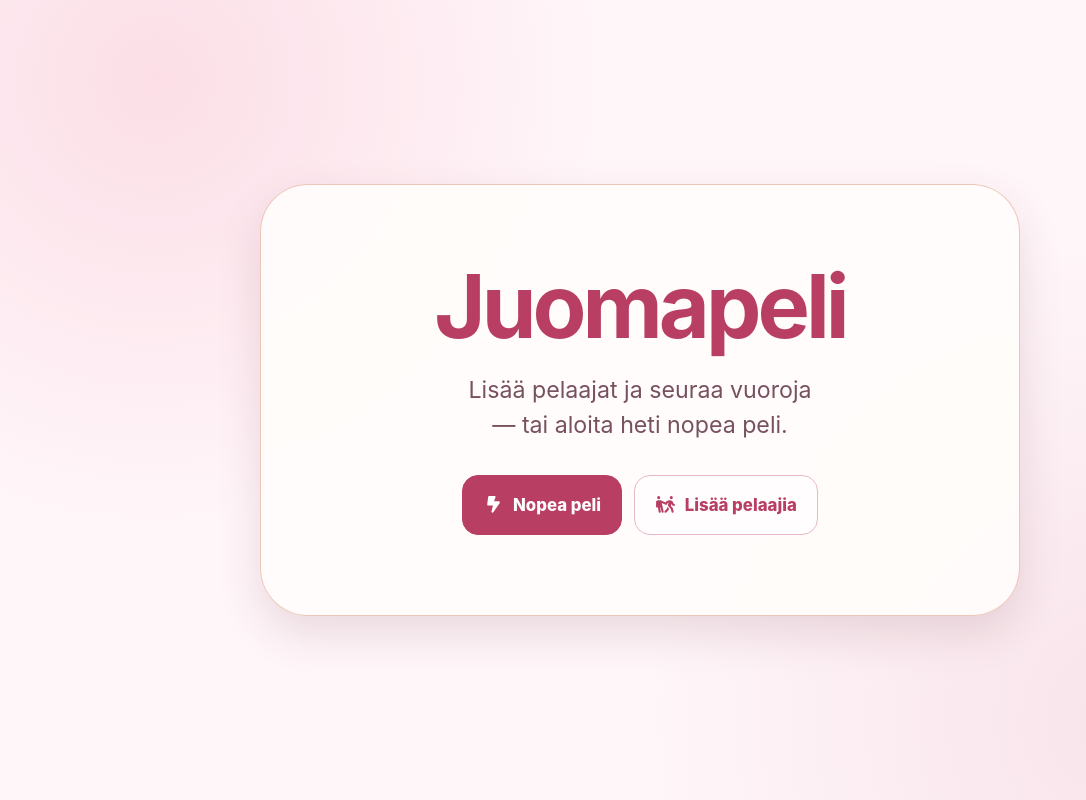
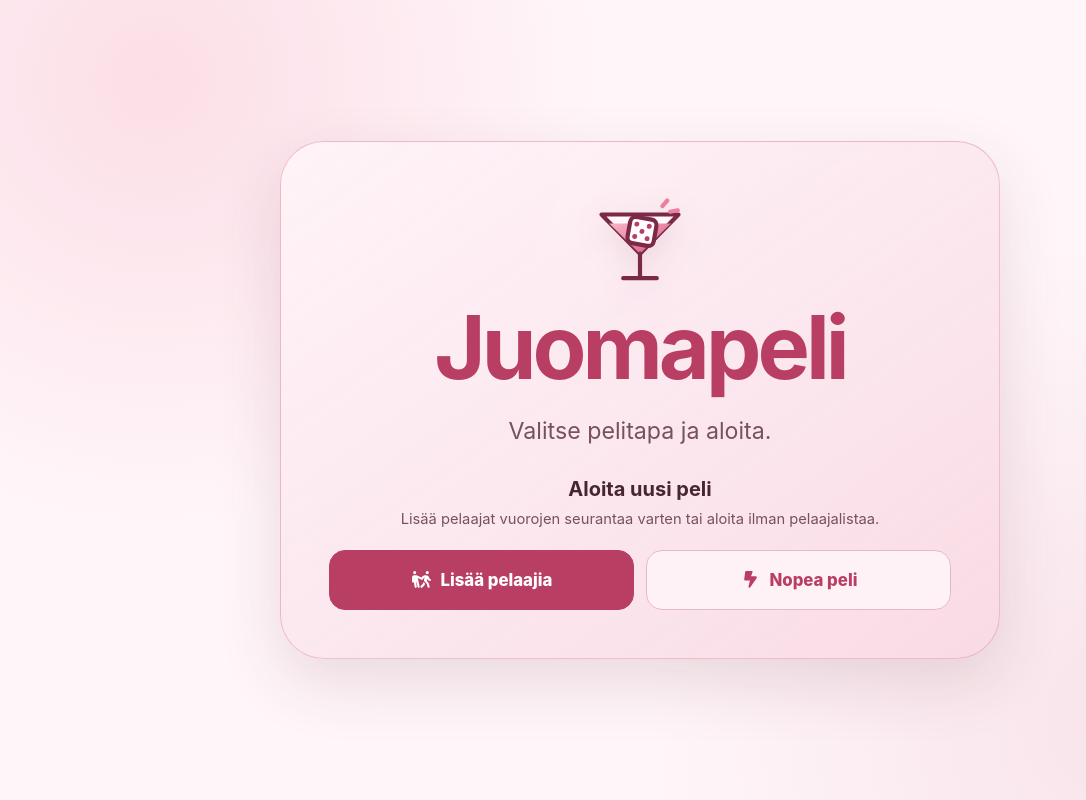
Before and after one commit to roqqq3/card-game, a React (Create React App) app: page / in a window 1280 px wide. Shown: the whole page, without its empty margins (0-1086 px from the left). Built offline with nearby package versions, Linux system fonts and the light colour scheme.

Commit message:
Improve styling

```diff
--- a/src/App.css
+++ b/src/App.css
@@ -72,8 +72,9 @@
   border: 1px solid var(--color-border);
   border-radius: 999px;
   color: var(--color-text-muted);
-  background: rgba(255, 253, 251, 0.86);
+  background: var(--surface-control);
   box-shadow: var(--shadow-soft);
+  backdrop-filter: blur(12px);
   font-size: 0.86rem;
   font-weight: 700;
   letter-spacing: 0.06em;
--- a/src/App.tsx
+++ b/src/App.tsx
@@ -204,6 +204,12 @@ const App = () => {
     setGamestate(Gamestate.Playing)
   }
 
+  const savedGameSummary = savedGame
+    ? `${savedGame.players.length === 0
+      ? 'Nopea peli'
+      : `${savedGame.players.length} ${savedGame.players.length === 1 ? 'pelaaja' : 'pelaajaa'}`} · Kortti: ${savedGame.currentCard.name}`
+    : undefined
+
   switch (gamestate) {
     case Gamestate.AddPlayers:
       return (
@@ -262,6 +268,7 @@ const App = () => {
             quickStartGame={startGame}
             handleSetAddPlayersScreen={handleSetAddPlayersScreen}
             hasSavedGame={Boolean(savedGame)}
+            savedGameSummary={savedGameSummary}
             resumeGame={resumeGame}
           />
         </div>
--- a/src/components/AddPlayerModal.tsx
+++ b/src/components/AddPlayerModal.tsx
@@ -17,8 +17,9 @@ const Modal = styled.form`
   padding: 1.5rem;
   border: 1px solid var(--color-border);
   border-radius: 1.5rem;
-  background: var(--color-surface);
+  background: var(--surface-glass);
   box-shadow: var(--shadow-card);
+  backdrop-filter: blur(18px);
 `;
 
 const Title = styled.h2`
@@ -39,7 +40,7 @@ const StyledInput = styled.input`
   border: 1px solid var(--color-border);
   border-radius: 0.85rem;
   color: var(--color-text);
-  background: white;
+  background: var(--surface-control);
 `;
 
 const ButtonContainer = styled.div`
--- a/src/components/Button.tsx
+++ b/src/components/Button.tsx
@@ -13,11 +13,6 @@ const ButtonContainer = styled.div`
     position: static;
     z-index: 5;
     flex: 0 0 auto;
-    padding: 0.5rem;
-    border: 1px solid rgba(233, 184, 199, 0.8);
-    border-radius: 1.25rem;
-    background: rgba(255, 246, 249, 0.92);
-    backdrop-filter: blur(12px);
   }
 `;
 
--- a/src/components/Notification.tsx
+++ b/src/components/Notification.tsx
@@ -17,7 +17,7 @@ const StyledNotification = styled.p`
   border: 1px solid var(--color-border);
   border-radius: 0.9rem;
   color: var(--color-text);
-  background: rgba(255, 253, 251, 0.96);
+  background: var(--surface-glass);
   box-shadow: var(--shadow-soft);
   font-size: 0.92rem;
   font-weight: 700;
--- a/src/components/PlayerList.tsx
+++ b/src/components/PlayerList.tsx
@@ -9,8 +9,9 @@ const Panel = styled.section`
   overflow: hidden;
   border: 1px solid var(--color-border);
   border-radius: 1.25rem;
-  background: rgba(255, 253, 251, 0.88);
+  background: var(--surface-glass);
   box-shadow: var(--shadow-soft);
+  backdrop-filter: blur(14px);
 
   @media (max-width: 820px) {
     display: flex;
@@ -130,7 +131,7 @@ const AddButton = styled.button`
   border: 1px solid var(--color-border);
   border-radius: 0.8rem;
   color: var(--color-primary);
-  background: var(--color-surface);
+  background: var(--surface-control);
   font-weight: 800;
 
   &:hover {
--- a/src/components/RemovePlayerModal.tsx
+++ b/src/components/RemovePlayerModal.tsx
@@ -16,8 +16,9 @@ const Modal = styled.div`
   padding: 1.5rem;
   border: 1px solid var(--color-border);
   border-radius: 1.5rem;
-  background: var(--color-surface);
+  background: var(--surface-glass);
   box-shadow: var(--shadow-card);
+  backdrop-filter: blur(18px);
 `;
 
 const Title = styled.h2`
--- a/src/components/SingleCard.tsx
+++ b/src/components/SingleCard.tsx
@@ -25,7 +25,7 @@ const CardContainer = styled.article`
   padding: clamp(2rem, 6vw, 4.5rem);
   border: 1px solid rgba(233, 185, 170, 0.78);
   border-radius: clamp(1.5rem, 4vw, 2.5rem);
-  background: linear-gradient(150deg, #fffdfd 0%, #fff6fa 100%);
+  background: var(--surface-glass-light);
   box-shadow: var(--shadow-card);
   text-align: center;
 
--- a/src/components/Welcome.tsx
+++ b/src/components/Welcome.tsx
@@ -3,25 +3,26 @@ import { FontAwesomeIcon } from '@fortawesome/react-fontawesome';
 import styled from 'styled-components'
 
 const WelcomeContainer = styled.main`
-  width: min(100%, 760px);
-  padding: clamp(2rem, 7vw, 5rem);
-  border: 1px solid rgba(233, 185, 170, 0.8);
-  border-radius: clamp(1.75rem, 5vw, 3rem);
-  background: rgba(255, 253, 251, 0.9);
-  box-shadow: var(--shadow-card);
+  width: min(100%, 720px);
+  position: relative;
+  isolation: isolate;
+  overflow: hidden;
+  padding: clamp(1.25rem, 4vw, 3rem);
+  border: 1px solid rgba(218, 125, 151, 0.42);
+  border-radius: clamp(1.75rem, 5vw, 2.75rem);
+  background: var(--surface-glass);
+  box-shadow: 0 24px 64px rgba(103, 43, 65, 0.14);
+  backdrop-filter: blur(18px);
   text-align: center;
+
 `
 
-const ButtonContainer = styled.div`
-  display: flex;
-  align-items: stretch;
-  justify-content: center;
-  gap: 0.75rem;
-  margin-top: 2rem;
-
-  @media (max-width: 520px) {
-    flex-direction: column;
-  }
+const BrandIcon = styled.img`
+  width: clamp(5.25rem, 11vw, 7rem);
+  height: clamp(5.25rem, 11vw, 7rem);
+  display: block;
+  margin: 0 auto 0.25rem;
+  filter: drop-shadow(0 10px 16px rgba(103, 43, 65, 0.12));
 `
 
 const StyledTitle = styled.h1`
@@ -40,6 +41,82 @@ const StyledDescription = styled.p`
   line-height: 1.5;
   text-wrap: balance;
 `;
+
+const ActionSections = styled.div`
+  display: grid;
+  gap: 1.5rem;
+  margin-top: 1.8rem;
+`
+
+const NewGameSection = styled.section`
+  text-align: center;
+`
+
+const ContinueSection = styled.section`
+  display: flex;
+  align-items: center;
+  justify-content: space-between;
+  gap: 1rem;
+  padding: 1.25rem 0.25rem 0;
+  border-top: 1px solid rgba(184, 63, 99, 0.22);
+  text-align: left;
+
+  @media (max-width: 520px) {
+    align-items: stretch;
+    flex-direction: column;
+  }
+`
+
+const SectionHeading = styled.div`
+  min-width: 0;
+`
+
+const SectionLabel = styled.p`
+  margin: 0 0 0.25rem;
+  color: var(--color-primary);
+  font-size: 0.72rem;
+  font-weight: 900;
+  letter-spacing: 0.12em;
+  text-transform: uppercase;
+`
+
+const SectionTitle = styled.h2`
+  margin: 0;
+  color: var(--color-text);
+  font-size: 1.25rem;
+  line-height: 1.2;
+`
+
+const SectionDescription = styled.p`
+  max-width: 34rem;
+  margin: 0.5rem auto 0;
+  color: var(--color-text-muted);
+  font-size: 0.92rem;
+  line-height: 1.4;
+`
+
+const SavedGameSummary = styled.p`
+  margin: 0.4rem 0 0;
+  overflow: hidden;
+  color: var(--color-text-muted);
+  font-size: 0.9rem;
+  text-overflow: ellipsis;
+  white-space: nowrap;
+
+  @media (max-width: 520px) {
+    white-space: normal;
+  }
+`
+
+const NewGameActions = styled.div`
+  display: flex;
+  gap: 0.75rem;
+  margin-top: 1.25rem;
+
+  @media (max-width: 520px) {
+    flex-direction: column;
+  }
+`
 
 const BaseButton = styled.button`
   min-height: 3.75rem;
@@ -63,6 +140,7 @@ const BaseButton = styled.button`
 `
 
 const PrimaryButton = styled(BaseButton)`
+  flex: 1;
   border: 1px solid var(--color-primary);
   color: white;
   background: var(--color-primary);
@@ -73,6 +151,7 @@ const PrimaryButton = styled(BaseButton)`
 `
 
 const SecondaryButton = styled(BaseButton)`
+  flex: 1;
   border: 1px solid var(--color-border);
   color: var(--color-primary);
   background: var(--color-surface);
@@ -82,45 +161,70 @@ const SecondaryButton = styled(BaseButton)`
   }
 `
 
+const ContinueButton = styled(SecondaryButton)`
+  min-width: 10rem;
+  flex: 0 0 auto;
+  background: var(--surface-control);
+
+  @media (max-width: 520px) {
+    width: 100%;
+  }
+`
+
 interface WelcomeProps {
   quickStartGame: () => void;
   handleSetAddPlayersScreen: () => void;
   hasSavedGame: boolean;
+  savedGameSummary?: string;
   resumeGame: () => void;
 }
 
-const Welcome = ({ quickStartGame, handleSetAddPlayersScreen, hasSavedGame, resumeGame }: WelcomeProps) => {
-  const QuickStartButton = hasSavedGame ? SecondaryButton : PrimaryButton
-
+const Welcome = ({ quickStartGame, handleSetAddPlayersScreen, hasSavedGame, savedGameSummary, resumeGame }: WelcomeProps) => {
   return (
     <WelcomeContainer>
+      <BrandIcon src={`${process.env.PUBLIC_URL}/start-icons/02-cocktail-die.svg`} alt='' aria-hidden='true' />
       <StyledTitle>Juomapeli</StyledTitle>
       <StyledDescription>
-        Lisää pelaajat ja seuraa vuoroja — tai aloita heti nopea peli.
+        Valitse pelitapa ja aloita.
       </StyledDescription>
-      <ButtonContainer>
-        {hasSavedGame && <PrimaryButton
-          value='resumeGame'
-          type='button'
-          onClick={resumeGame}>
-            <FontAwesomeIcon icon={faPlay} fixedWidth />
-            Jatka peliä
-        </PrimaryButton>}
-        <QuickStartButton
-          value='QuickStartGame'
-          type='button'
-          onClick={quickStartGame}>
-            <FontAwesomeIcon icon={faBoltLightning} fixedWidth />
-            Nopea peli
-        </QuickStartButton>
-        <SecondaryButton
-          value='addPlayers'
-          type='button'
-          onClick={handleSetAddPlayersScreen}>
-            <FontAwesomeIcon icon={faPeoplePulling} fixedWidth />
-            Lisää pelaajia
-        </SecondaryButton>
-      </ButtonContainer>
+      <ActionSections>
+        <NewGameSection aria-labelledby='new-game-title'>
+          <SectionHeading>
+            <SectionTitle id='new-game-title'>Aloita uusi peli</SectionTitle>
+            <SectionDescription>Lisää pelaajat vuorojen seurantaa varten tai aloita ilman pelaajalistaa.</SectionDescription>
+          </SectionHeading>
+          <NewGameActions>
+            <PrimaryButton
+              value='addPlayers'
+              type='button'
+              onClick={handleSetAddPlayersScreen}>
+                <FontAwesomeIcon icon={faPeoplePulling} fixedWidth />
+                Lisää pelaajia
+            </PrimaryButton>
+            <SecondaryButton
+              value='QuickStartGame'
+              type='button'
+              onClick={quickStartGame}>
+                <FontAwesomeIcon icon={faBoltLightning} fixedWidth />
+                Nopea peli
+            </SecondaryButton>
+          </NewGameActions>
+        </NewGameSection>
+        {hasSavedGame && <ContinueSection aria-labelledby='continue-game-title'>
+          <SectionHeading>
+            <SectionLabel>Tallennettu peli</SectionLabel>
+            <SectionTitle id='continue-game-title'>Jatka edellistä peliä</SectionTitle>
+            {savedGameSummary && <SavedGameSummary>{savedGameSummary}</SavedGameSummary>}
+          </SectionHeading>
+          <ContinueButton
+            value='resumeGame'
+            type='button'
+            onClick={resumeGame}>
+              <FontAwesomeIcon icon={faPlay} fixedWidth />
+              Jatka peliä
+          </ContinueButton>
+        </ContinueSection>}
+      </ActionSections>
     </WelcomeContainer>
   )
 }
```
Also changed, not shown: src/components/AddPlayersScreen.tsx (+77 -20 lines), src/components/CardEffects.tsx (+9 -2 lines), src/index.css (+5 -2 lines), public/start-icons/02-cocktail-die.svg (added).
